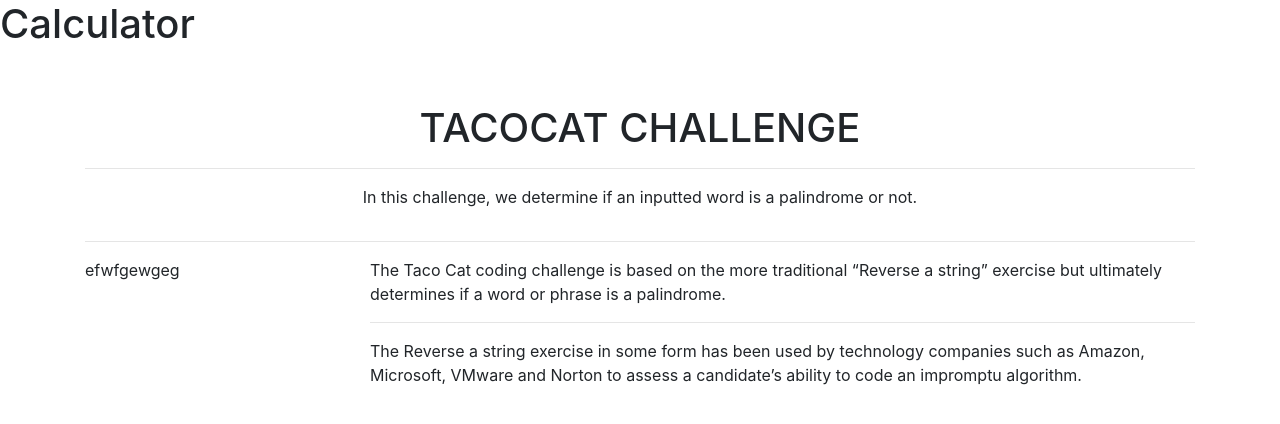
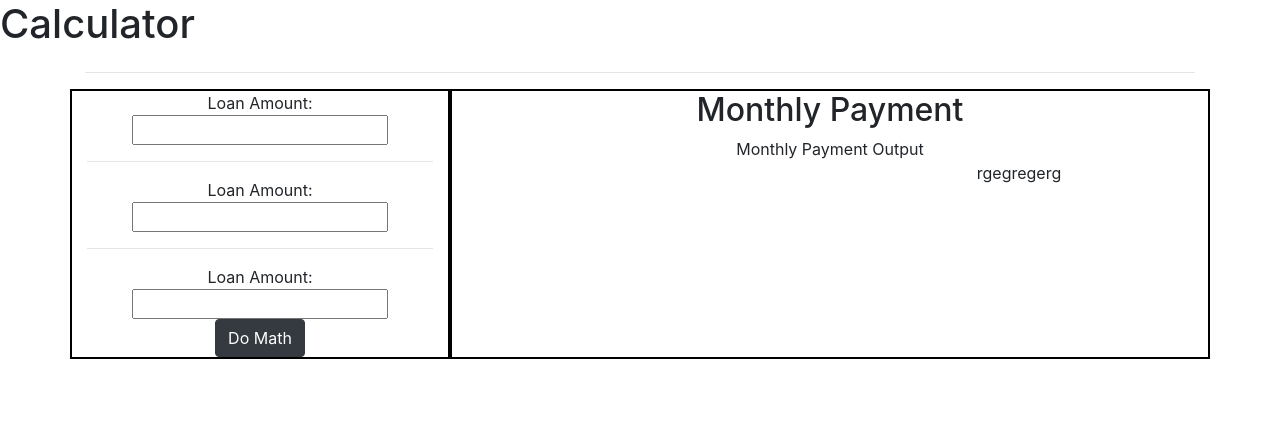
Before and after one commit to markdjanicki23/CF-Mortgage-Calculator, a plain HTML site: page Index.html in a window 1280 px wide. Drawn offline with nearby package versions, Linux system fonts and the light colour scheme.

Commit message:
loan page layout

```diff
--- a/Index.html
+++ b/Index.html
@@ -15,33 +15,49 @@
         <div class="col">
             <div class="container">
                 <div class="row">
-                    <div class="col-lg-12 text-center">
-                        <h1 class="mt-5" id="title">TACOCAT CHALLENGE</h1>
-                        <hr />
-                        <ul class="list-unstyled">
-                            <li>In this challenge, we determine if an inputted word is a palindrome or not. </li>
-                        </ul>
-                    </div>
                 </div>
                 <hr />
                 <div class="row">
-                    <div class="col-3" id="left-image">
-                        <span>efwfgewgeg</span>
-                    </div>
-                    <div class="col" id="left-text">
-                        <span>
-                            The Taco Cat coding challenge is based on the more traditional “Reverse a string”
-                            exercise but ultimately determines if a word or phrase is a palindrome.
-                        </span><br />
+                    <div class="col-4" style="border: black 2px solid;" id="left-input">
+                        <div class="row">
+                            <div class="col text-center">
+                                <span>Loan Amount: </span>
+                                <input type="text" />
                                 <hr />
-                        <span>
-                            The Reverse a string exercise in some form has been used by technology companies such as Amazon, Microsoft,
-                            VMware and Norton to assess a candidate’s ability to code an impromptu algorithm.
-                        </span>
+                                <span>Loan Amount: </span>
+                                <input type="text" />
+                                <hr />
+                                <span>Loan Amount: </span>
+                                <input type="text" />
+                                <button class="btn btn-dark">Do Math</button>
                             </div>
                         </div>
                     </div>
+                    <div class="col" style="border: black 2px solid;">
+                        <div class="row">
+                            <div class="col text-center">
+                                <h2>Monthly Payment</h2>
+                            </div>
+                        </div>
+                        <div class="row">
+                            <div class="col text-center">
+                                <span id="monthly-output">Monthly Payment Output</span>
+                            </div>
+                        </div>
+                        <div class="row">
+                            <div class="col text-center">
+                                <span></span>
+                                </div>
+                                <div class="col text-center">
+                                    rgegregerg
+                                </div>
 
+                        </div>
+                    </div>
+                </div>
+            </div>
+        </div>
+    </div>
     <!--<div class="container">
         <div class="row">
         <div class="col">
```
Lines whose indentation alone changed are shown as unchanged.
